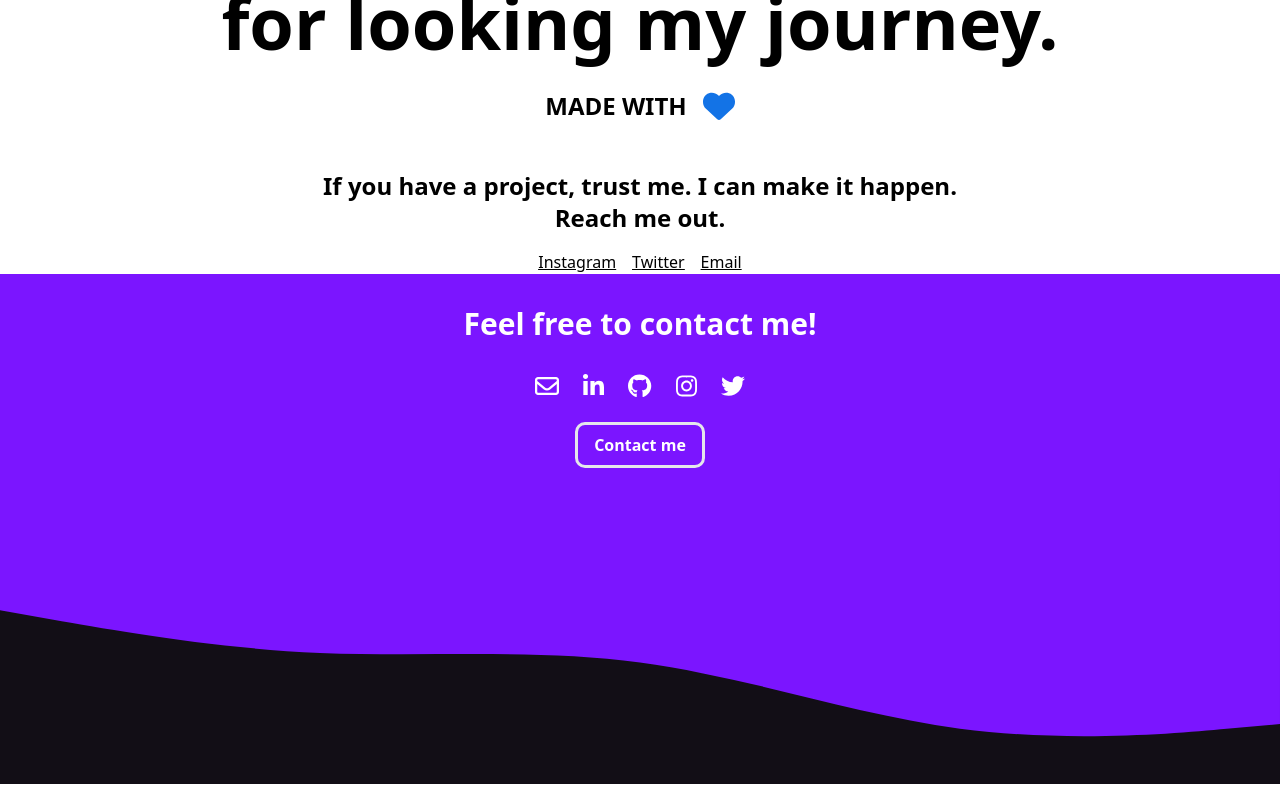
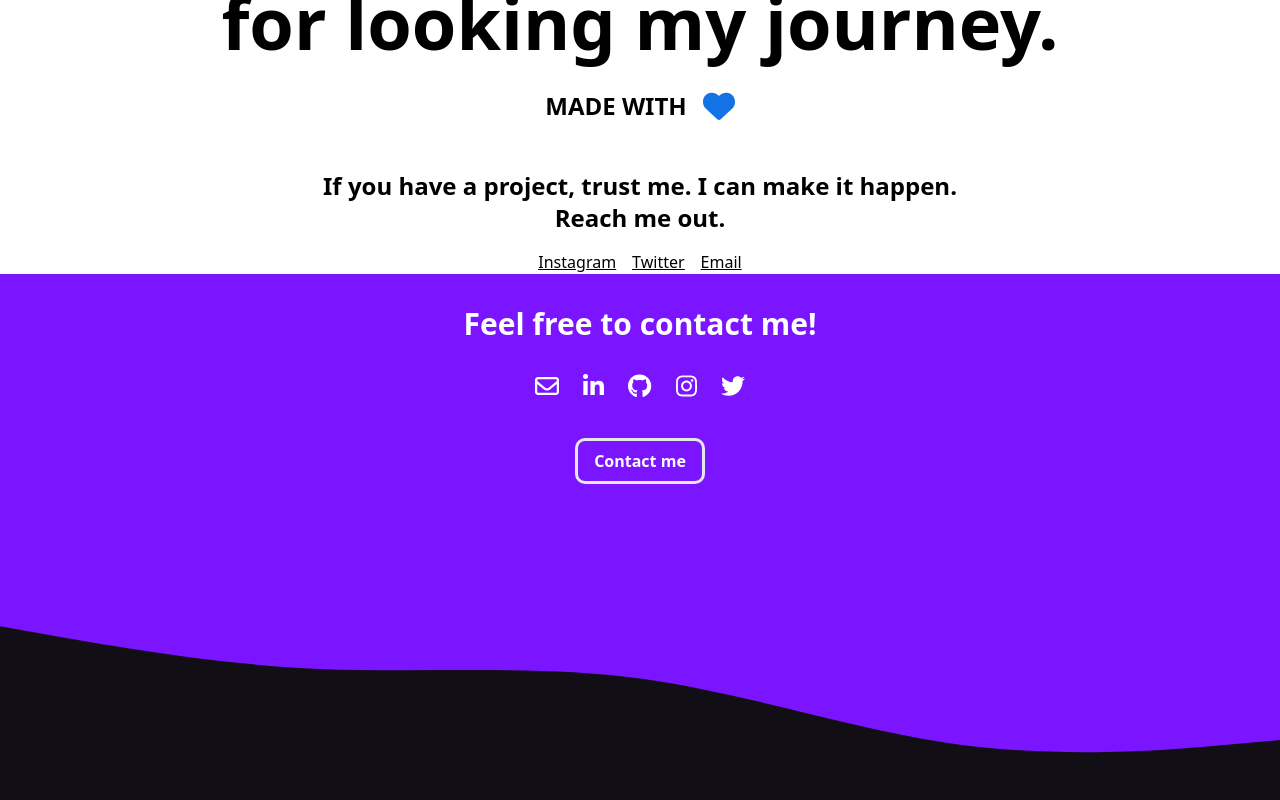
Before and after one commit to linusehle/linusehle-portfolio, a Vue app: page / in a window 1280 px wide. Shown: the part 3577-4377 px from the top of the page. Built offline with nearby package versions, Linux system fonts and the light colour scheme.

Commit message:
feat: added contact button

```diff
--- a/src/components/Footer.vue
+++ b/src/components/Footer.vue
@@ -1,7 +1,7 @@
 <template>
     <body class="bg-[#120e16]">
         <div class="bg-[#7b15ff] flex flex-col">
-            <div class="flex justify-center py-8">
+            <div class="flex justify-center my-8">
                 <span class="text-white font-bold text-3xl">Feel free to contact me!</span>
             </div>
             <div class="flex justify-center space-x-6 text-white">
@@ -69,7 +69,7 @@
                     </a>
                 </div>
             </div>
-            <div class="pt-6 flex justify-center">
+            <div class="mt-10 flex justify-center">
                 <div class="border-[3px] rounded-[10px] px-4 py-2">
                     <a href="">
                         <span class="font-semibold text-white">Contact me</span>
```
